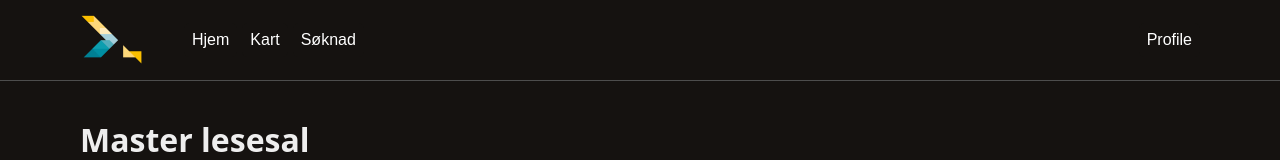
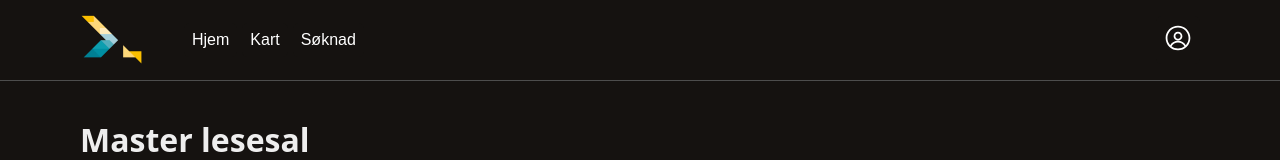
Before and after one commit to X104n/master-study-space, a Next.js app: page / in a window 1280 px wide. Shown: the top 160 px of the page. Built offline with nearby package versions, Linux system fonts and the light colour scheme.

Commit message:
Added the svg icon for the profile button

```diff
--- a/src/app/components/navbar/navbar.js
+++ b/src/app/components/navbar/navbar.js
@@ -28,8 +28,15 @@ export default function Navbar() {
                     </ul>
                 </div>
 
-                <div className={"profile"}>
-                    <button>Profile</button>
+                <div className={"items-center"}>
+                    <button>
+                        <svg stroke="currentColor" fill="none" strokeWidth="0" viewBox="0 0 15 15" className="profile-icon"
+                             height="1em" width="1em" xmlns="http://www.w3.org/2000/svg">
+                            <path fillRule="evenodd" clipRule="evenodd"
+                                  d="M0.877014 7.49988C0.877014 3.84219 3.84216 0.877045 7.49985 0.877045C11.1575 0.877045 14.1227 3.84219 14.1227 7.49988C14.1227 11.1575 11.1575 14.1227 7.49985 14.1227C3.84216 14.1227 0.877014 11.1575 0.877014 7.49988ZM7.49985 1.82704C4.36683 1.82704 1.82701 4.36686 1.82701 7.49988C1.82701 8.97196 2.38774 10.3131 3.30727 11.3213C4.19074 9.94119 5.73818 9.02499 7.50023 9.02499C9.26206 9.02499 10.8093 9.94097 11.6929 11.3208C12.6121 10.3127 13.1727 8.97172 13.1727 7.49988C13.1727 4.36686 10.6328 1.82704 7.49985 1.82704ZM10.9818 11.9787C10.2839 10.7795 8.9857 9.97499 7.50023 9.97499C6.01458 9.97499 4.71624 10.7797 4.01845 11.9791C4.97952 12.7272 6.18765 13.1727 7.49985 13.1727C8.81227 13.1727 10.0206 12.727 10.9818 11.9787ZM5.14999 6.50487C5.14999 5.207 6.20212 4.15487 7.49999 4.15487C8.79786 4.15487 9.84999 5.207 9.84999 6.50487C9.84999 7.80274 8.79786 8.85487 7.49999 8.85487C6.20212 8.85487 5.14999 7.80274 5.14999 6.50487ZM7.49999 5.10487C6.72679 5.10487 6.09999 5.73167 6.09999 6.50487C6.09999 7.27807 6.72679 7.90487 7.49999 7.90487C8.27319 7.90487 8.89999 7.27807 8.89999 6.50487C8.89999 5.73167 8.27319 5.10487 7.49999 5.10487Z"
+                                  fill="currentColor"></path>
+                        </svg>
+                    </button>
                 </div>
             </div>
         </div>
--- a/src/app/components/navbar/temp.css
+++ b/src/app/components/navbar/temp.css
@@ -44,11 +44,10 @@
     color: transparent;
 }
 
-.profile {
-    align-items: center;
+.profile-icon {
+    height: 1.75rem;
+    width: 1.75rem;
 }
-
-
 
 .navbar ul {
     list-style: none;
```
